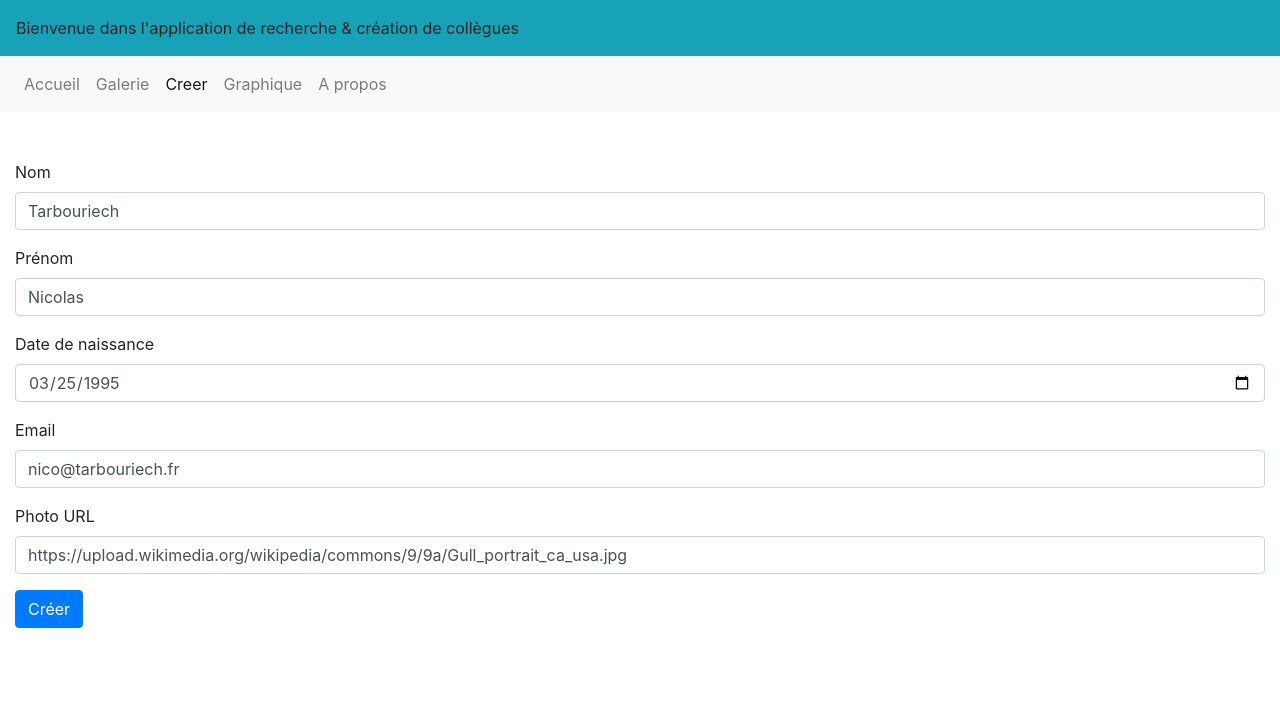
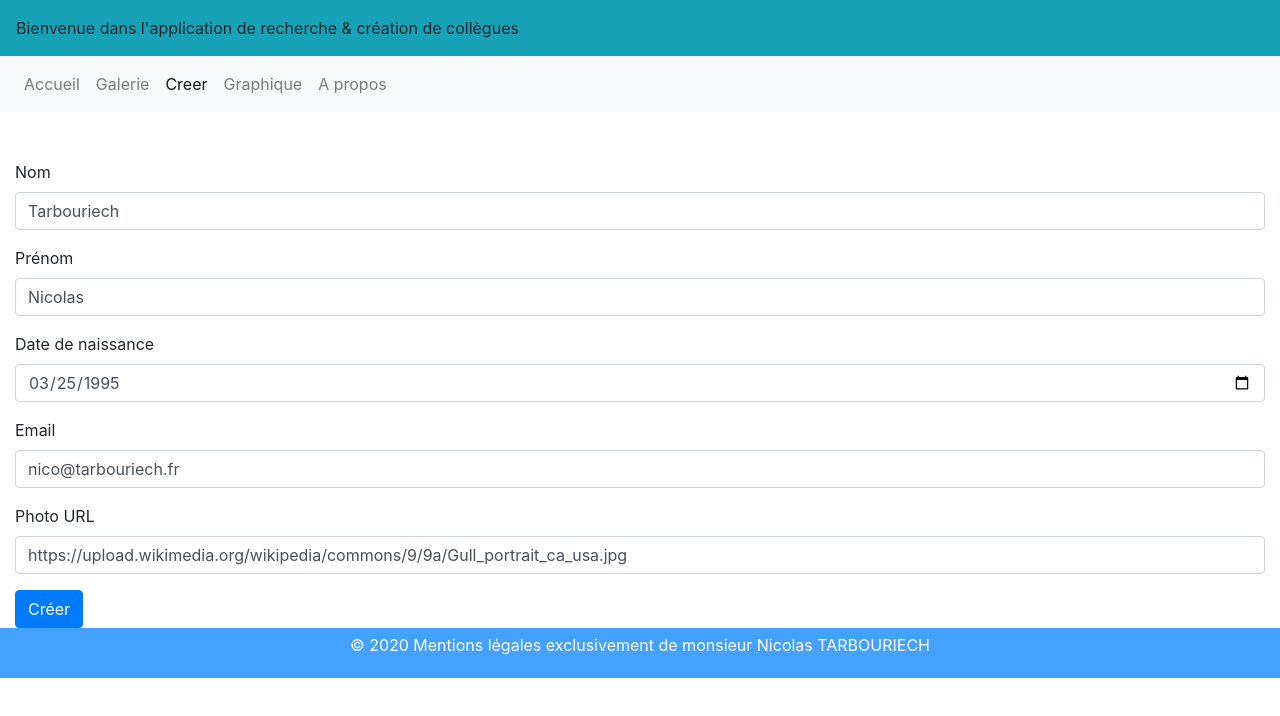
Before and after one commit to NicolasTarbouriech/collegues-front, an Angular app: page /creer in a window 1280 px wide. Shown: the top 716 px of the page. Built offline with nearby package versions, Linux system fonts and the light colour scheme.

Commit message:
brancheFooter #1

```diff
--- a/src/app/app.component.css
+++ b/src/app/app.component.css
@@ -0,0 +1,7 @@
+footer {
+    display: flex;
+    justify-content: center;
+    padding: 5px;
+    background-color: #45a1ff;
+    color: #fff;
+}
--- a/src/app/app.component.html
+++ b/src/app/app.component.html
@@ -11,3 +11,7 @@
 
   <router-outlet></router-outlet>
 </main>
+
+<footer>
+  <p>© 2020 Mentions légales exclusivement de monsieur Nicolas TARBOURIECH</p>
+</footer>
```
